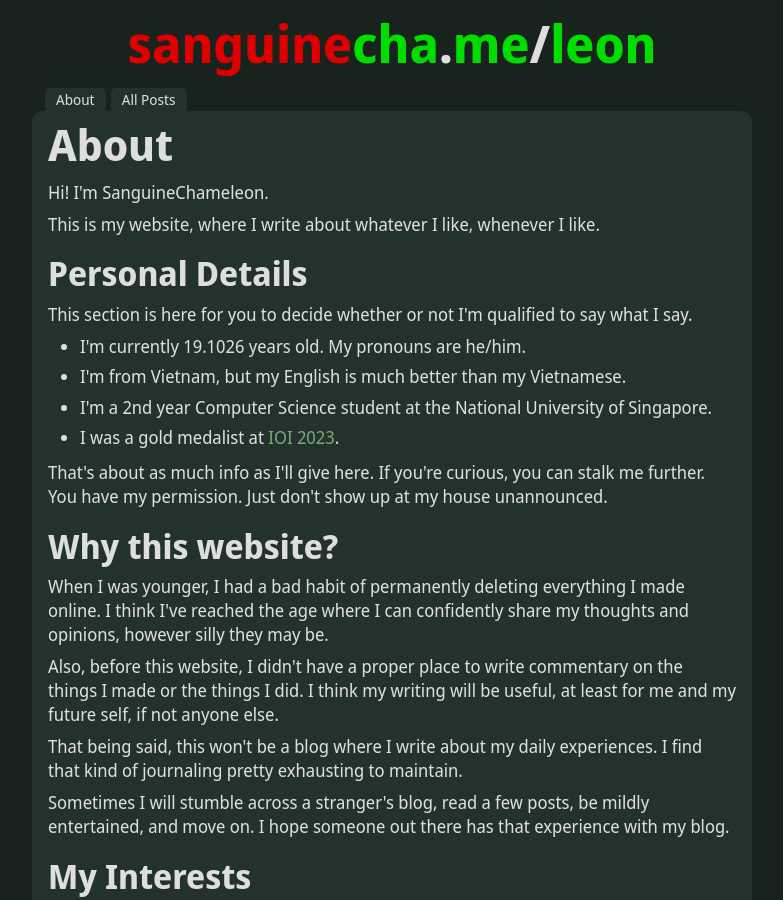
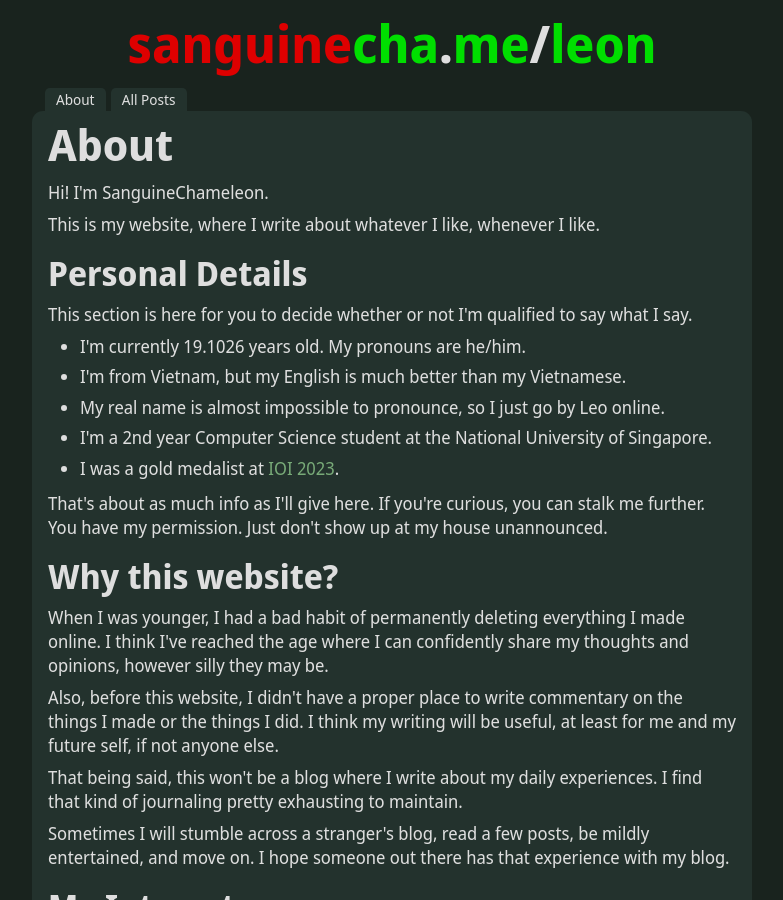
Before and after one commit to SanguineChameleon/sanguinechameleon.github.io, a Jekyll site: the page built from _posts/2025-06-02-leon.md, in a window 1280 px wide and 900 px high. Shown: the whole window, without its empty margins (248-1031 px from the left). Built offline with Jekyll 4.4.1, drawn with Linux system fonts in a browser that asks for light colours.

Commit message:
Update About page

```diff
--- a/_posts/2025-06-02-leon.md
+++ b/_posts/2025-06-02-leon.md
@@ -15,6 +15,7 @@ This section is here for you to decide whether or not I'm qualified to say what
 
 - <span id="age"></span> My pronouns are he/him.
 - I'm from Vietnam, but my English is much better than my Vietnamese.
+- My real name is almost impossible to pronounce, so I just go by Leo online.
 - I'm a <span id="uni-year"></span> Computer Science student at the National University of Singapore.
 - I was a gold medalist at [IOI 2023](https://stats.ioinformatics.org/results/2023).
 
```
